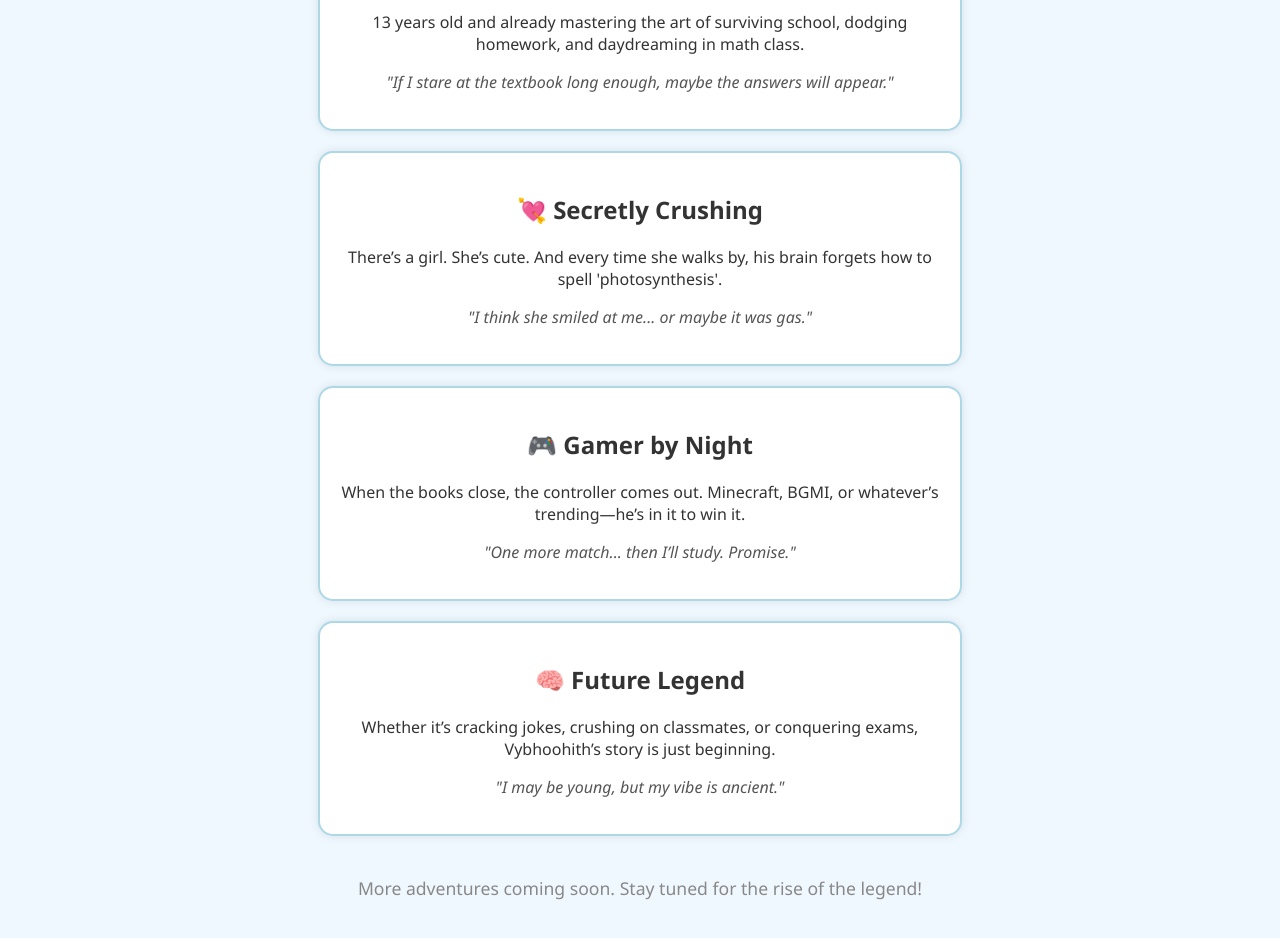
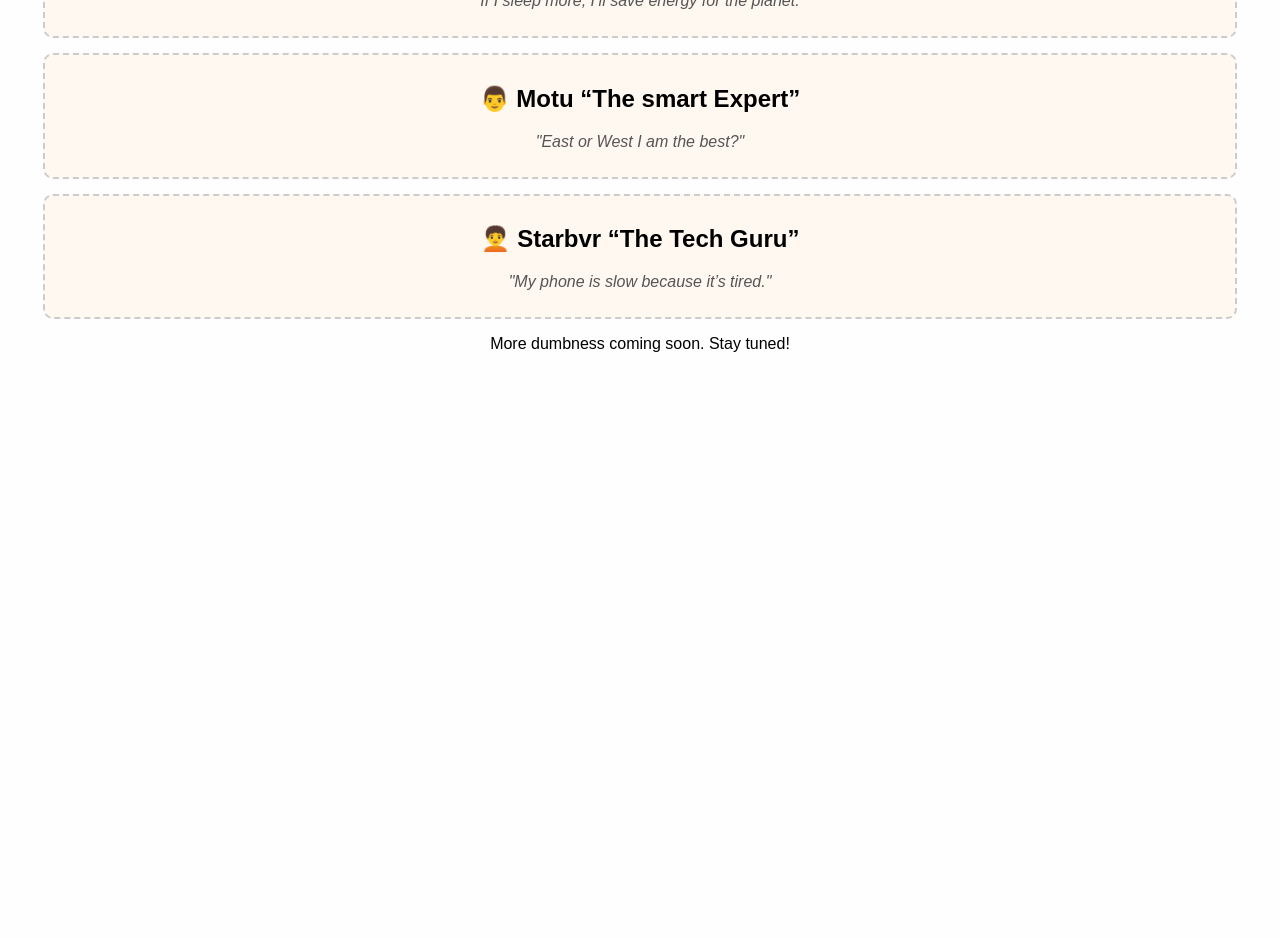
Before and after one commit to billabongtution-glitch/timepass, a plain HTML site: page index.html in a window 1280 px wide. Shown: the part 230-1168 px from the top of the page. After the commit the page ends 800 px from the top, so only its background shows below. Drawn offline with Linux system fonts and the light colour scheme.

Commit message:
Update index.html

```diff
--- a/index.html
+++ b/index.html
@@ -1,71 +1,33 @@
 <!DOCTYPE html>
 <html>
 <head>
-  <title>Vybhoohith's Epic Life</title>
+  <title>The League of Extraordinary Dumbness</title>
   <style>
-    body {
-      font-family: 'Segoe UI', sans-serif;
-      background-color: #f0f8ff;
-      color: #333;
-      text-align: center;
-      padding: 30px;
-    }
-    h1 {
-      color: #ff69b4;
-      font-size: 2.5em;
-    }
-    .bio-card {
-      background-color: #fff;
-      border: 2px solid #add8e6;
-      border-radius: 15px;
-      padding: 20px;
-      margin: 20px auto;
-      max-width: 600px;
-      box-shadow: 0 0 10px rgba(0,0,0,0.1);
-    }
-    .quote {
-      font-style: italic;
-      color: #555;
-      margin-top: 10px;
-    }
-    .footer {
-      margin-top: 40px;
-      font-size: 1.1em;
-      color: #888;
-    }
+    body { font-family: Arial, sans-serif; background-color: #fefefe; text-align: center; padding: 20px; }
+    h1 { color: #ff4d4d; }
+    .friend-card { border: 2px dashed #ccc; margin: 15px; padding: 10px; border-radius: 10px; background-color: #fff8f0; }
+    .quote { font-style: italic; color: #555; }
   </style>
 </head>
 <body>
+  <h1>Welcome to the Dumbest Corner of the Internet</h1>
+  <p>Meet the legends who redefine logic every day.</p>
 
-  <h1>Meet Vybhoohith 💫</h1>
-
-  <div class="bio-card">
-    <h2>📚 9th Grade Genius</h2>
-    <p>13 years old and already mastering the art of surviving school, dodging homework, and daydreaming in math class.</p>
-    <p class="quote">"If I stare at the textbook long enough, maybe the answers will appear."</p>
+  <div class="friend-card">
+    <h2>🧔 Satvik “The Philosopher”</h2>
+    <p class="quote">"If I sleep more, I’ll save energy for the planet."</p>
   </div>
 
-  <div class="bio-card">
-    <h2>💘 Secretly Crushing</h2>
-    <p>There’s a girl. She’s cute. And every time she walks by, his brain forgets how to spell 'photosynthesis'.</p>
-    <p class="quote">"I think she smiled at me... or maybe it was gas."</p>
+  <div class="friend-card">
+    <h2>👨 Motu “The smart Expert”</h2>
+    <p class="quote">"East or West I am the best?"</p>
   </div>
 
-  <div class="bio-card">
-    <h2>🎮 Gamer by Night</h2>
-    <p>When the books close, the controller comes out. Minecraft, BGMI, or whatever’s trending—he’s in it to win it.</p>
-    <p class="quote">"One more match... then I’ll study. Promise."</p>
+  <div class="friend-card">
+    <h2>🧑‍🦱 Starbvr “The Tech Guru”</h2>
+    <p class="quote">"My phone is slow because it’s tired."</p>
   </div>
 
-  <div class="bio-card">
-    <h2>🧠 Future Legend</h2>
-    <p>Whether it’s cracking jokes, crushing on classmates, or conquering exams, Vybhoohith’s story is just beginning.</p>
-    <p class="quote">"I may be young, but my vibe is ancient."</p>
-  </div>
-
-  <div class="footer">
-    More adventures coming soon. Stay tuned for the rise of the legend!
-  </div>
-
+  <p>More dumbness coming soon. Stay tuned!</p>
 </body>
 </html>
```
